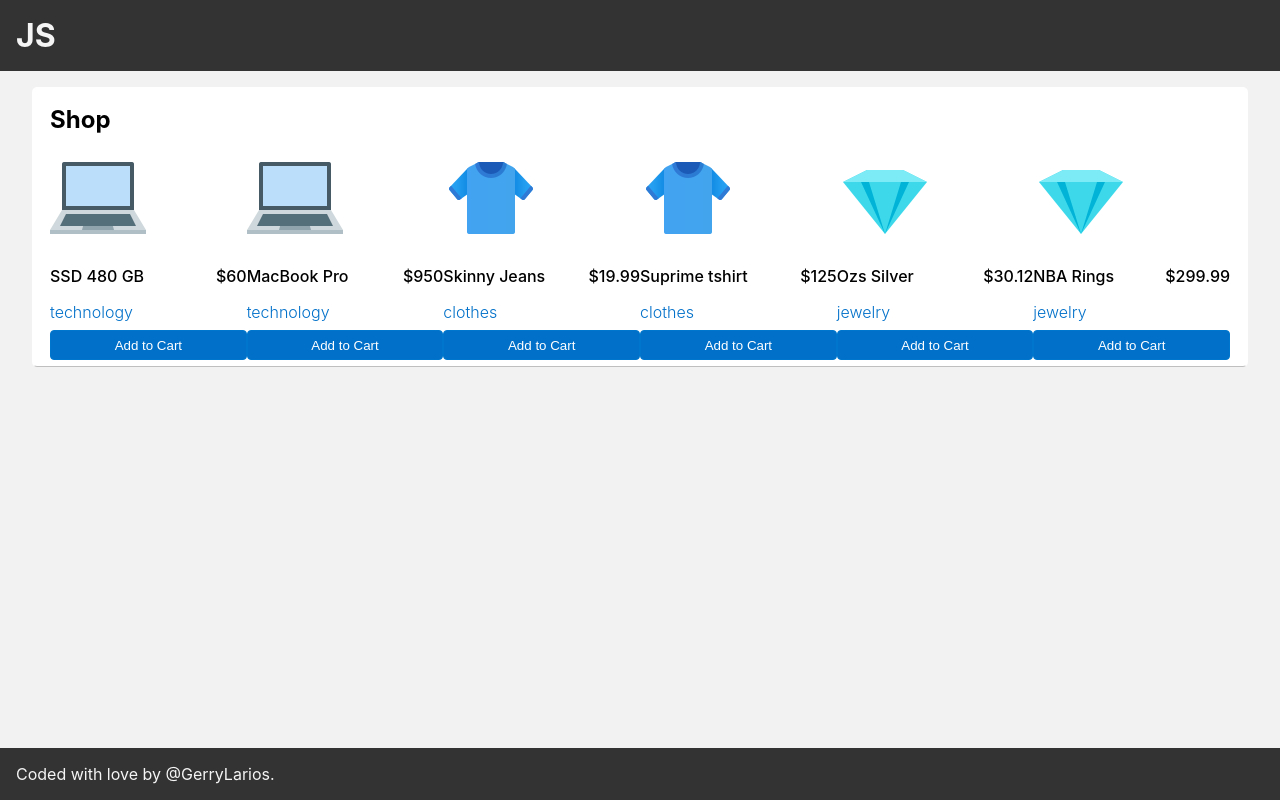
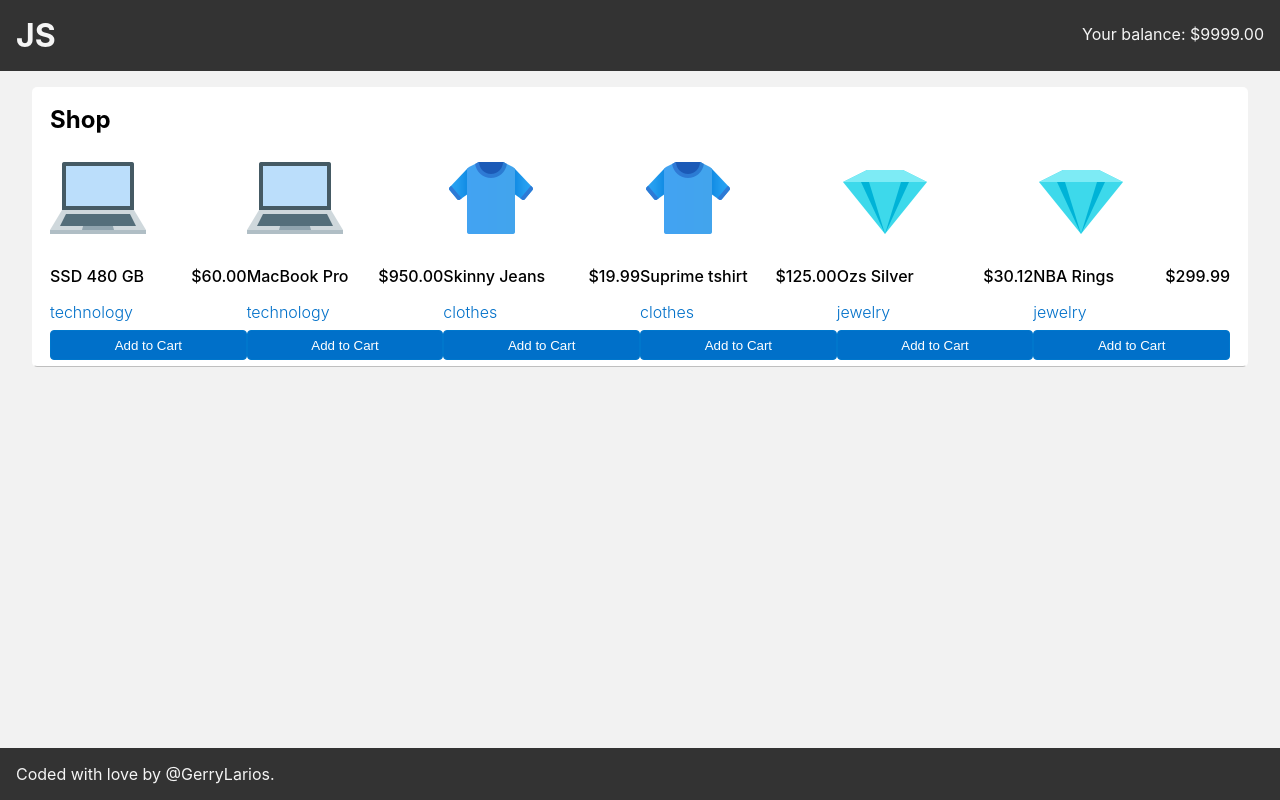
Before and after one commit to GerryLarios/shopping-cart, a React (Create React App) app: page / in a window 1280 px wide. Built offline with nearby package versions, Linux system fonts and the light colour scheme.

Commit message:
Feat[SHOPPING-CART-20] showing account balance

```diff
--- a/src/App.tsx
+++ b/src/App.tsx
@@ -13,7 +13,7 @@
   const [state, setState] = useState<CartStateType>(DEFAULT_STATE)
   const cartMachineStatus = new CartStatusMachine(state, setState)
   return (
-    <Layout>
+    <Layout userAccountBalance={cartMachineStatus.state.user.balance}>
       {cartMachineStatus.state.products.length !== 0 && (
         <Cart cartStatusMachine={cartMachineStatus} />
       )}
--- a/src/components/Layout/index.tsx
+++ b/src/components/Layout/index.tsx
@@ -1,9 +1,14 @@
 import React, { FunctionComponent } from 'react'
 
-const Layout: FunctionComponent = ({ children }) => (
+type LayoutProps = {
+  userAccountBalance: number
+}
+
+const Layout: FunctionComponent<LayoutProps> = ({ children, userAccountBalance }) => (
   <>
     <header>
       <h1>JS</h1>
+      <p>Your balance: &#36;{userAccountBalance.toFixed(2)}</p>
     </header>
     <article>
       {children}
--- a/src/components/common/Product.tsx
+++ b/src/components/common/Product.tsx
@@ -6,7 +6,7 @@
     <img src={image} alt={title} />
     <div className="product-name">
       <p>{title}</p>
-      <p>&#36;{price}</p>
+      <p>&#36;{price.toFixed(2)}</p>
     </div>
     <p className="category">{category}</p>
   </div>
--- a/src/index.css
+++ b/src/index.css
@@ -24,8 +24,17 @@
   color: #f5f5f5;
 }
 
+header {
+  display: flex;
+  justify-content: space-between;
+}
+
 header h1 {
   padding: 16px;
+}
+
+header p {
+  margin: 24px 16px;
 }
 
 footer p {
```
